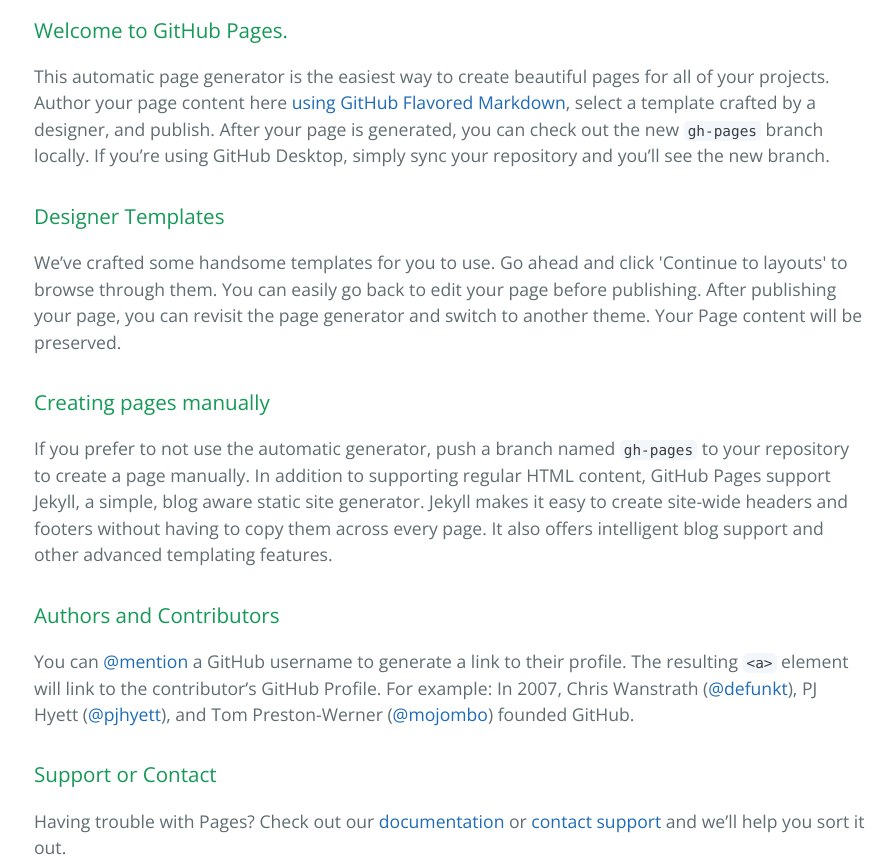
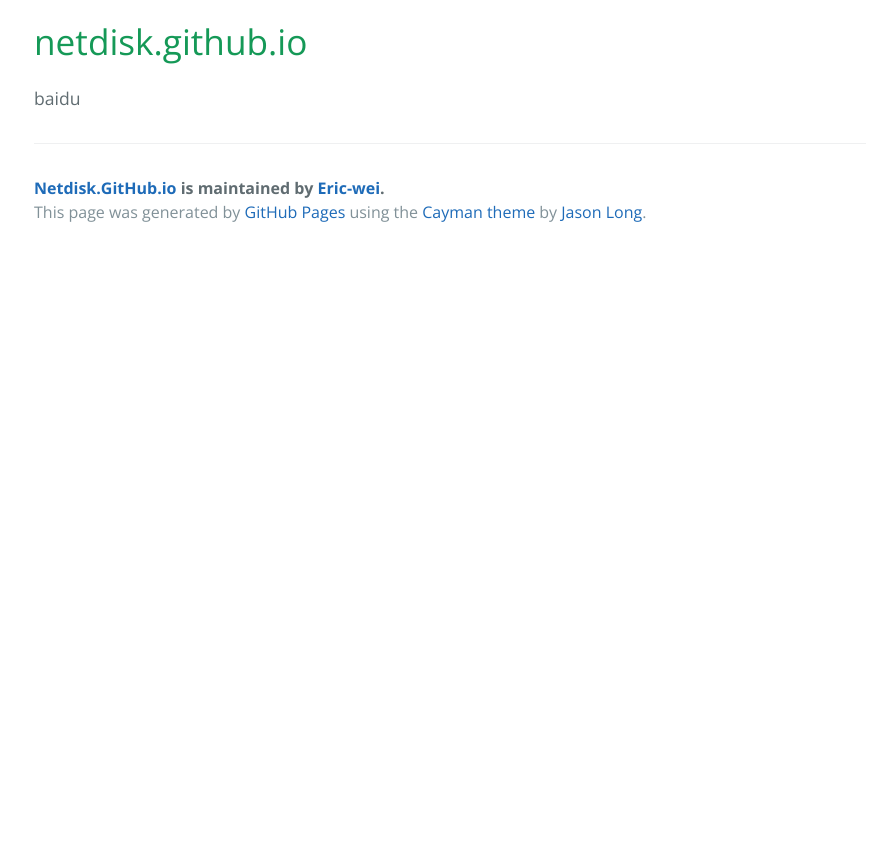
Before and after one commit to Eric-wei/Eric-wei.github.io, a plain HTML site: page index.html in a window 1280 px wide. Shown: the part 400-1264 px from the top of the page, without its empty margins (190-1082 px from the left). After the commit the page ends 800 px from the top, so only its background shows below. Drawn offline with nearby package versions, Linux system fonts and the light colour scheme.

```diff
--- a/index.html
+++ b/index.html
@@ -19,30 +19,10 @@
     </section>
 
     <section class="main-content">
-      <h3>
-<a id="welcome-to-github-pages" class="anchor" href="#welcome-to-github-pages" aria-hidden="true"><span aria-hidden="true" class="octicon octicon-link"></span></a>Welcome to GitHub Pages.</h3>
+      <h1>
+<a id="netdiskgithubio" class="anchor" href="#netdiskgithubio" aria-hidden="true"><span aria-hidden="true" class="octicon octicon-link"></span></a>netdisk.github.io</h1>
 
-<p>This automatic page generator is the easiest way to create beautiful pages for all of your projects. Author your page content here <a href="https://guides.github.com/features/mastering-markdown/">using GitHub Flavored Markdown</a>, select a template crafted by a designer, and publish. After your page is generated, you can check out the new <code>gh-pages</code> branch locally. If you’re using GitHub Desktop, simply sync your repository and you’ll see the new branch.</p>
-
-<h3>
-<a id="designer-templates" class="anchor" href="#designer-templates" aria-hidden="true"><span aria-hidden="true" class="octicon octicon-link"></span></a>Designer Templates</h3>
-
-<p>We’ve crafted some handsome templates for you to use. Go ahead and click 'Continue to layouts' to browse through them. You can easily go back to edit your page before publishing. After publishing your page, you can revisit the page generator and switch to another theme. Your Page content will be preserved.</p>
-
-<h3>
-<a id="creating-pages-manually" class="anchor" href="#creating-pages-manually" aria-hidden="true"><span aria-hidden="true" class="octicon octicon-link"></span></a>Creating pages manually</h3>
-
-<p>If you prefer to not use the automatic generator, push a branch named <code>gh-pages</code> to your repository to create a page manually. In addition to supporting regular HTML content, GitHub Pages support Jekyll, a simple, blog aware static site generator. Jekyll makes it easy to create site-wide headers and footers without having to copy them across every page. It also offers intelligent blog support and other advanced templating features.</p>
-
-<h3>
-<a id="authors-and-contributors" class="anchor" href="#authors-and-contributors" aria-hidden="true"><span aria-hidden="true" class="octicon octicon-link"></span></a>Authors and Contributors</h3>
-
-<p>You can <a href="https://help.github.com/articles/basic-writing-and-formatting-syntax/#mentioning-users-and-teams" class="user-mention">@mention</a> a GitHub username to generate a link to their profile. The resulting <code>&lt;a&gt;</code> element will link to the contributor’s GitHub Profile. For example: In 2007, Chris Wanstrath (<a href="https://github.com/defunkt" class="user-mention">@defunkt</a>), PJ Hyett (<a href="https://github.com/pjhyett" class="user-mention">@pjhyett</a>), and Tom Preston-Werner (<a href="https://github.com/mojombo" class="user-mention">@mojombo</a>) founded GitHub.</p>
-
-<h3>
-<a id="support-or-contact" class="anchor" href="#support-or-contact" aria-hidden="true"><span aria-hidden="true" class="octicon octicon-link"></span></a>Support or Contact</h3>
-
-<p>Having trouble with Pages? Check out our <a href="https://help.github.com/pages">documentation</a> or <a href="https://github.com/contact">contact support</a> and we’ll help you sort it out.</p>
+<p>baidu</p>
 
       <footer class="site-footer">
         <span class="site-footer-owner"><a href="https://github.com/Eric-wei/netdisk.github.io">Netdisk.GitHub.io</a> is maintained by <a href="https://github.com/Eric-wei">Eric-wei</a>.</span>
```
Also changed, not shown: params.json (+1 -1 lines).
